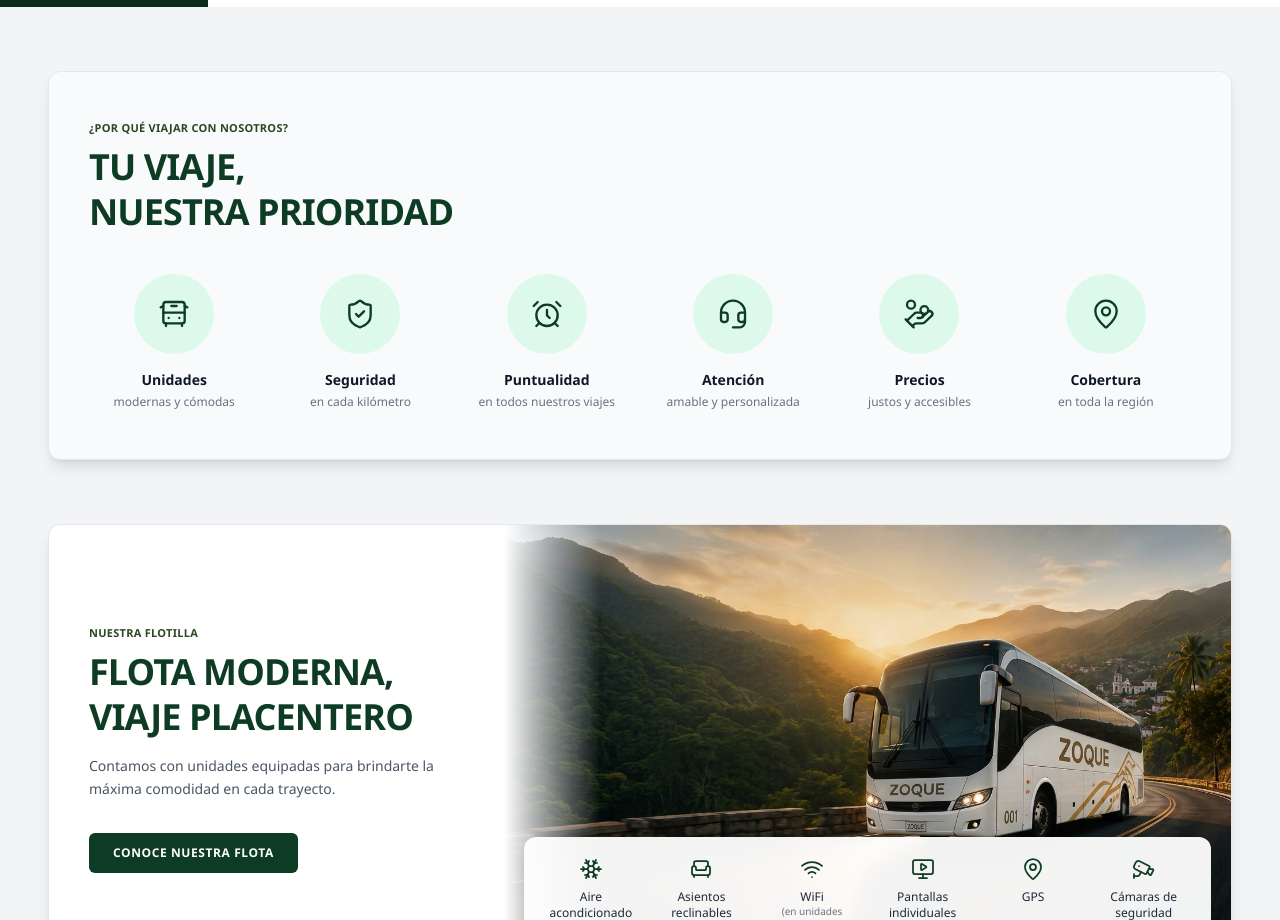
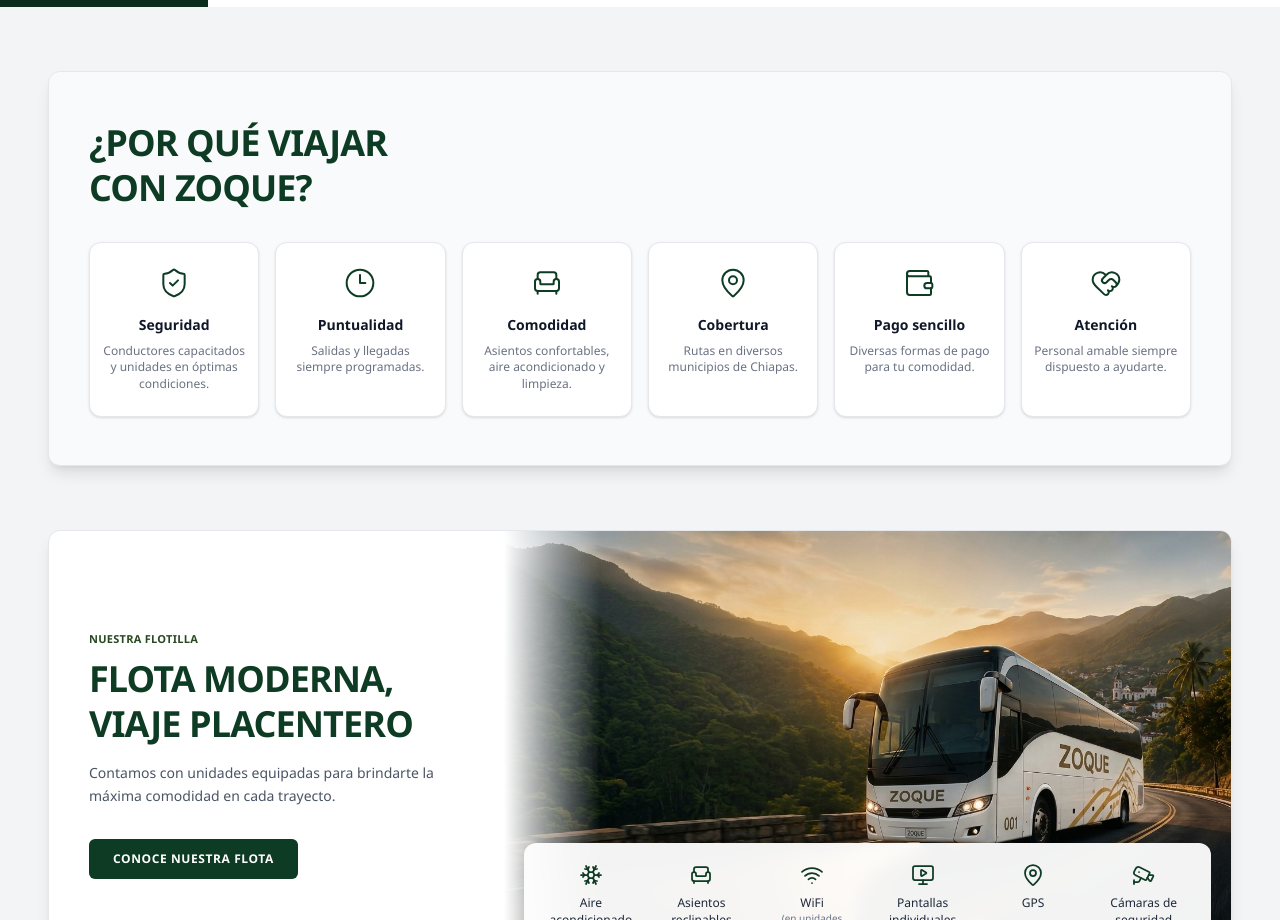
Before and after one commit to Isaili/zoque, a Next.js app: page / in a window 1280 px wide. Shown: the part 2880-3800 px from the top of the page. Built offline with nearby package versions, Linux system fonts and the light colour scheme.

Commit message:
style: sección ¿Por qué viajar con Zoque? con tarjetas
Co-Authored-By: Claude Opus 5.5 <noreply@anthropic.com>
Claude-Session: https://claude.ai/code/session_01BQtWEbjRh6ftCvRQdKYuiH

```diff
--- a/src/features/why-us/components/WhyUsSection.tsx
+++ b/src/features/why-us/components/WhyUsSection.tsx
@@ -1,5 +1,5 @@
 import type { LucideIcon } from 'lucide-react';
-import { AlarmClock, BusFront, HandCoins, Headset, MapPin, ShieldCheck } from 'lucide-react';
+import { Armchair, Clock3, HeartHandshake, MapPin, ShieldCheck, Wallet } from 'lucide-react';
 
 interface Benefit {
   title: string;
@@ -8,37 +8,35 @@ interface Benefit {
 }
 
 const BENEFITS: Benefit[] = [
-  { title: 'Unidades', description: 'modernas y cómodas', icon: BusFront },
-  { title: 'Seguridad', description: 'en cada kilómetro', icon: ShieldCheck },
-  { title: 'Puntualidad', description: 'en todos nuestros viajes', icon: AlarmClock },
-  { title: 'Atención', description: 'amable y personalizada', icon: Headset },
-  { title: 'Precios', description: 'justos y accesibles', icon: HandCoins },
-  { title: 'Cobertura', description: 'en toda la región', icon: MapPin },
+  { title: 'Seguridad', description: 'Conductores capacitados y unidades en óptimas condiciones.', icon: ShieldCheck },
+  { title: 'Puntualidad', description: 'Salidas y llegadas siempre programadas.', icon: Clock3 },
+  { title: 'Comodidad', description: 'Asientos confortables, aire acondicionado y limpieza.', icon: Armchair },
+  { title: 'Cobertura', description: 'Rutas en diversos municipios de Chiapas.', icon: MapPin },
+  { title: 'Pago sencillo', description: 'Diversas formas de pago para tu comodidad.', icon: Wallet },
+  { title: 'Atención', description: 'Personal amable siempre dispuesto a ayudarte.', icon: HeartHandshake },
 ];
 
 export const WhyUsSection = () => {
   return (
     <section id="servicios" aria-labelledby="por-que-titulo" className="w-full bg-gray-100 px-4 py-12 sm:px-8 sm:py-16 lg:px-12">
       <div className="mx-auto max-w-7xl rounded-xl border border-gray-200 bg-gray-50 px-6 py-10 shadow-lg sm:px-10 sm:py-12">
-        <p className="text-[10px] md:text-[11px] font-semibold uppercase tracking-wide text-[#2A4822]">
-          ¿Por qué viajar con nosotros?
-        </p>
         <h2
           id="por-que-titulo"
-          className="mt-2 text-2xl font-extrabold uppercase leading-tight tracking-tight text-[#0D3B23] sm:text-3xl md:text-4xl"
+          className="text-2xl font-extrabold uppercase leading-tight tracking-tight text-[#0D3B23] sm:text-3xl md:text-4xl"
         >
-          Tu viaje,
-          <span className="block">nuestra prioridad</span>
+          ¿Por qué viajar
+          <span className="block">con Zoque?</span>
         </h2>
 
-        <ul className="mt-10 grid grid-cols-2 gap-x-4 gap-y-8 sm:grid-cols-3 lg:grid-cols-6">
+        <ul className="mt-8 grid grid-cols-2 gap-3 sm:grid-cols-3 sm:gap-4 lg:grid-cols-6">
           {BENEFITS.map(({ title, description, icon: Icon }) => (
-            <li key={title} className="group flex flex-col items-center text-center">
-              <span className="flex h-16 w-16 items-center justify-center rounded-full bg-emerald-100/70 text-[#0D3B23] transition-colors group-hover:bg-[#0D3B23] group-hover:text-white md:h-20 md:w-20">
-                <Icon className="h-7 w-7 md:h-8 md:w-8" strokeWidth={1.75} aria-hidden />
-              </span>
+            <li
+              key={title}
+              className="flex flex-col items-center rounded-xl border border-gray-200 bg-white px-3 py-6 text-center shadow-sm transition-shadow hover:shadow-md"
+            >
+              <Icon className="h-8 w-8 text-[#0D3B23]" strokeWidth={1.5} aria-hidden />
               <h3 className="mt-4 text-xs md:text-sm font-bold text-gray-900">{title}</h3>
-              <p className="mt-1 max-w-[9rem] text-[11px] md:text-xs leading-snug text-gray-500">{description}</p>
+              <p className="mt-2 max-w-[10rem] text-[11px] md:text-xs leading-snug text-gray-500">{description}</p>
             </li>
           ))}
         </ul>
```
